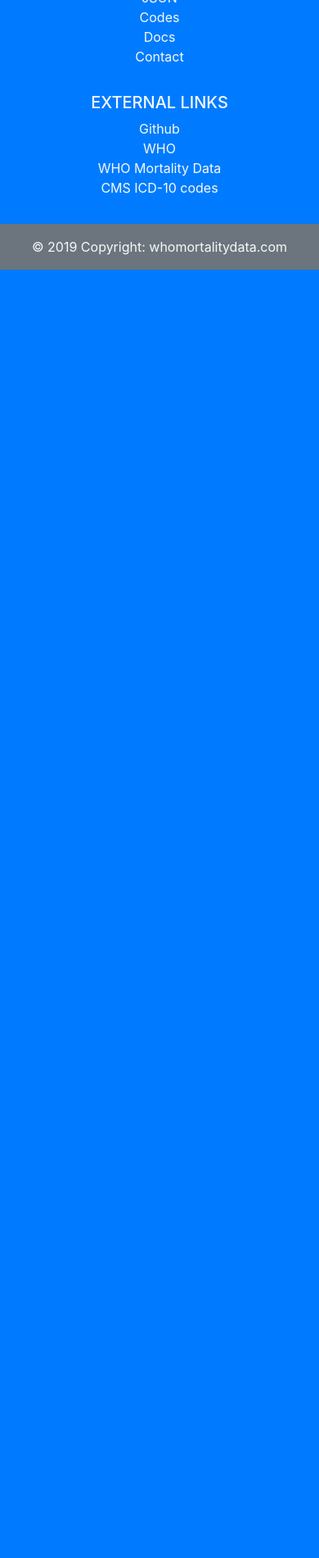
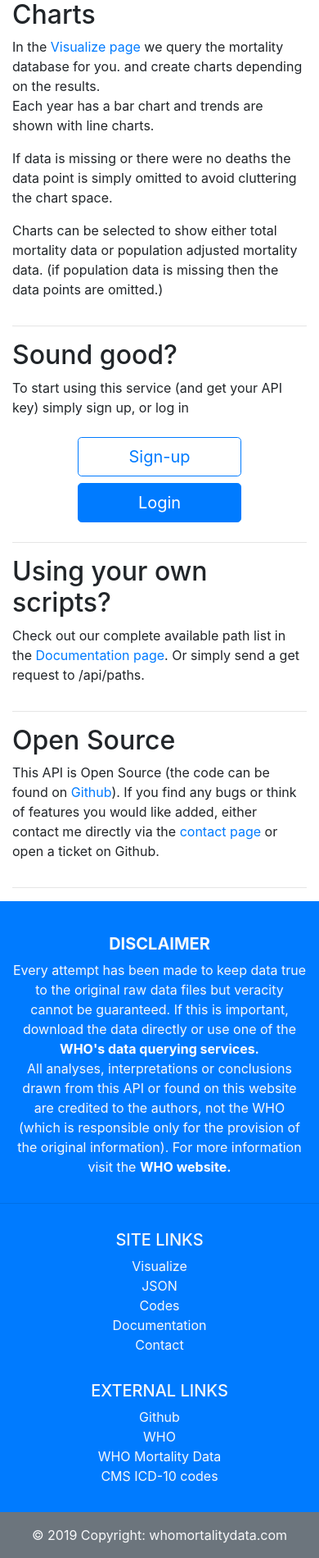
Before and after one commit to dancingCamel/WHO-Mortality-Data-API, a Python web app: template templates/index.html in a window 390 px wide. Shown: the part 1278-3178 px from the top of the page at 82% size. Before the commit the page ends 1607 px from the top, so only its background shows below. Run offline with Jinja, Linux system fonts and the light colour scheme; the template is opened without the code that fills it, so the values that code supplies are empty; some libraries are stand-ins or nearby versions.

Commit message:
populate index template. fix username id conflict.

```diff
--- a/resources/docs.py
+++ b/resources/docs.py
@@ -4,7 +4,6 @@
 
 
 class Docs(Resource):
-    @login_required
     def get(self):
         headers = {'Content-Type': 'text/html'}
         return make_response(render_template('docs.html'), 200, headers)
--- a/static/css/style.css
+++ b/static/css/style.css
@@ -23,7 +23,7 @@
 	display: none;
 }
 
-#username {
+#currentUser {
 	display: none;
 }
 
--- a/templates/base.html
+++ b/templates/base.html
@@ -61,7 +61,7 @@
                     </li>
                     {% endif %}
                     <li class="nav-item m-1">
-                        <a href="docs" class="nav-link">Docs</a>
+                        <a href="docs" class="nav-link">Documentation</a>
                     </li>
                     {% if current_user.is_authenticated %}
                     <li class="nav-item m-1">
@@ -127,7 +127,7 @@
                             <a href="/codes" class="text-light">Codes</a>
                         </li>
                         <li>
-                            <a href="/docs" class="text-light">Docs</a>
+                            <a href="/docs" class="text-light">Documentation</a>
                         </li>
                         <li>
                             <a href="/contact" class="text-light">Contact</a>
@@ -167,7 +167,7 @@
     </footer>
     {% if current_user.is_authenticated %}
     <div id="apiKeyDiv">{{current_user.api_key}}</div>
-    <div id="username">{{current_user.username}}</div>
+    <div id="currentUser">{{current_user.username}}</div>
     {% endif %}
 
     <!-- Bootstrap scripts -->
--- a/templates/index.html
+++ b/templates/index.html
@@ -14,50 +14,80 @@
 
         <div class="row">
             <div class="col-sm">
-                <!-- text describing the project, return json or use online queries to make charts, return json -->
-                <span id="test">Message from server:</span>
-                {% for message in get_flashed_messages() %}
-                {{ message }}
-                {% endfor %}
+                <br>
+                <!-- text describing the project -->
+                <h1>Visualize WHO Mortality Data with Charts!</h1>
+                <br>
+                <p>Having tried to use the official Worly Health Organization mortality data querying and charting
+                    service and finding it
+                    difficult to navigate, unintuitive and uninformative, I decided to make a more modern feeling
+                    version.
+                    Fortunately, all the WHO mortality data is free to download and use.</p>
+                <p>This website and associated API allows simple querying of the WHO mortality data, either returning
+                    data in JSON format (via the <a href="json">JSON page</a> or with custom scripts making calls to our
+                    API endpoints) or as easy-to-understand charts (via the <a href="/visualize">Visualize page</a>)</p>
+                <p>All associated data sets are available for search in the <a href="/codes">Codes page</a>(including a
+                    complete ICD-10 code and description search service)</p>
+            </div>
+        </div>
+        <hr>
+        <div class="row">
+            <div class="col-sm-4" id="chartExampleImg">
+                <img src="../static/img/barchart.png" class="img-fluid" alt="Bar Chart">
+                <img src="../static/img/linechart.png" class="img-fluid" alt="Line Chart">
+
+            </div>
+            <div class="chartDescription col-sm-8">
+                <!-- text explaining how to use charts and visualize data as population adjusted or raw -->
+                <h2>Charts</h2>
+                <p>In the <a href="/visualize">Visualize page</a> we query the mortality database for you.
+                    and create charts depending on the results. <br>
+                    Each year has a bar chart and trends are shown with line charts.</p>
+                <p>If data is missing or there were no deaths the data point is simply omitted to avoid cluttering the
+                    chart space.</p>
+                <p>Charts can be selected to show either total mortality data or population adjusted mortality data. (if
+                    population data is missing then the data points are omitted.)</p>
+            </div>
+        </div>
+        <hr>
+
+        <div class="row">
+            <div class="col-sm-12">
+                <h2>Sound good?</h2>
+                <p>To start using this service (and get your API key) simply sign up, or log in</p>
+                <div class="row">
+                    <div class="col-sm-6 d-flex justify-content-center mt-2">
+                        <button type="button" class="btn btn-outline-primary btn-lg"
+                            style="width:200px">Sign-up</button>
+                    </div>
+                    <div class="col-sm-6 d-flex justify-content-center mt-2 mb-2">
+                        <button type="button" class="btn btn-primary btn-lg" style="width:200px">Login</button>
+                    </div>
+                </div>
             </div>
         </div>
 
+
+
+        <hr>
         <div class="row">
-            <div class="col-sm" id="chartExampleImg">
-                <img src="..." class="img-fluid" alt="Responsive image">
-            </div>
-            <div>
-                <!-- text explaining how to use charts and visualize data as population adjusted or raw -->
+            <div class="col-sm">
+                <h2>Using your own scripts?</h2>
+                <p>Check out our complete available path list in the <a href="/docs">Documentation page</a>. Or simply
+                    send a get request to /api/paths.</p>
             </div>
         </div>
-
+        <hr>
         <div class="row">
-            <div>
-                <!-- text about helper apis so users can find other data to help them generate custom queries -->
-            </div>
             <div class="col-sm">
-                <!-- cards with description of icd-10, icd-10 list, sex, admin, subdiv, population -->
-                <!-- each card has a link that goes to codes pages but has different text. selects thing on codes pages they were looking for -->
+                <h2>Open Source</h2>
+                <p>This API is Open Source (the code can be found on <a
+                        href="https://github.com/dancingCamel/WHO-Mortality-Data-API">Github</a>). If
+                    you find any bugs or think of features you would like added, either contact me directly via the <a
+                        href="/contact">contact page</a href="/contact"> or open a ticket on Github. </p>
             </div>
         </div>
-
-        <div class="row">
-            <div class="col-sm">
-                <!-- link to doc and text saying "find out more about sending custom queries to the api in the docs" -->
-            </div>
-        </div>
-
-        <div class="row">
-            <div class="col-sm">
-                <!-- for more detail on how the api works, check the github page (link) -->
-            </div>
-        </div>
-
-        <div class="row">
-            <div class="col-sm">
-                <!-- call to action to login or sign up in order to get your API key -->
-            </div>
-        </div>
+        <hr>
 
     </div>
 </main>
--- a/templates/profile.html
+++ b/templates/profile.html
@@ -120,7 +120,7 @@
 {% block script %}
 <script>
     var api_key = $('#apiKeyDiv').html()
-    const username = $('#username').html()
+    const username = $('#currentUser').html()
     const newApiKeyBtn = $('#newApiKeyBtn')
     const changePassBtn = $('#changePassBtn')
 
```
Also changed, not shown: README.md.
